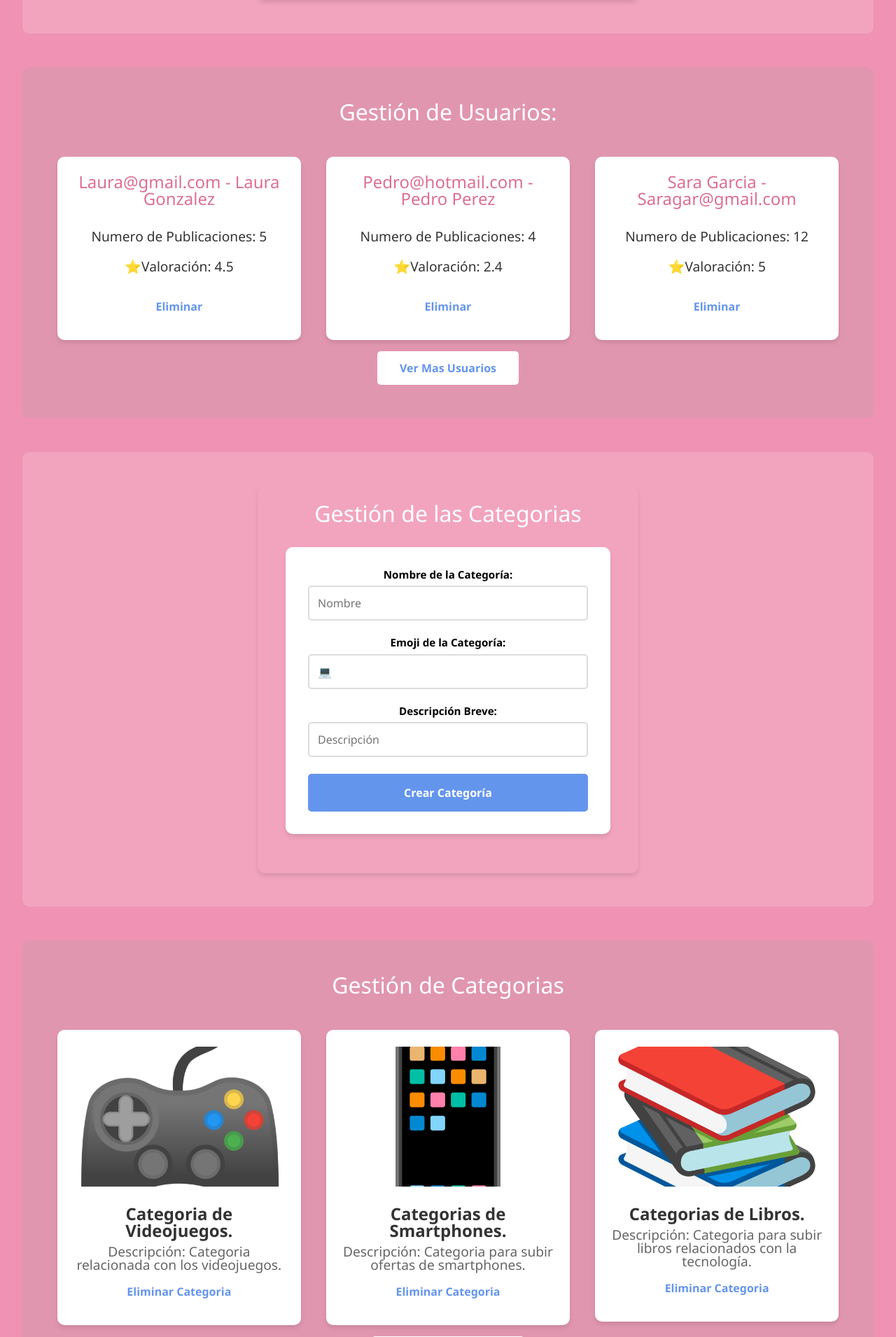
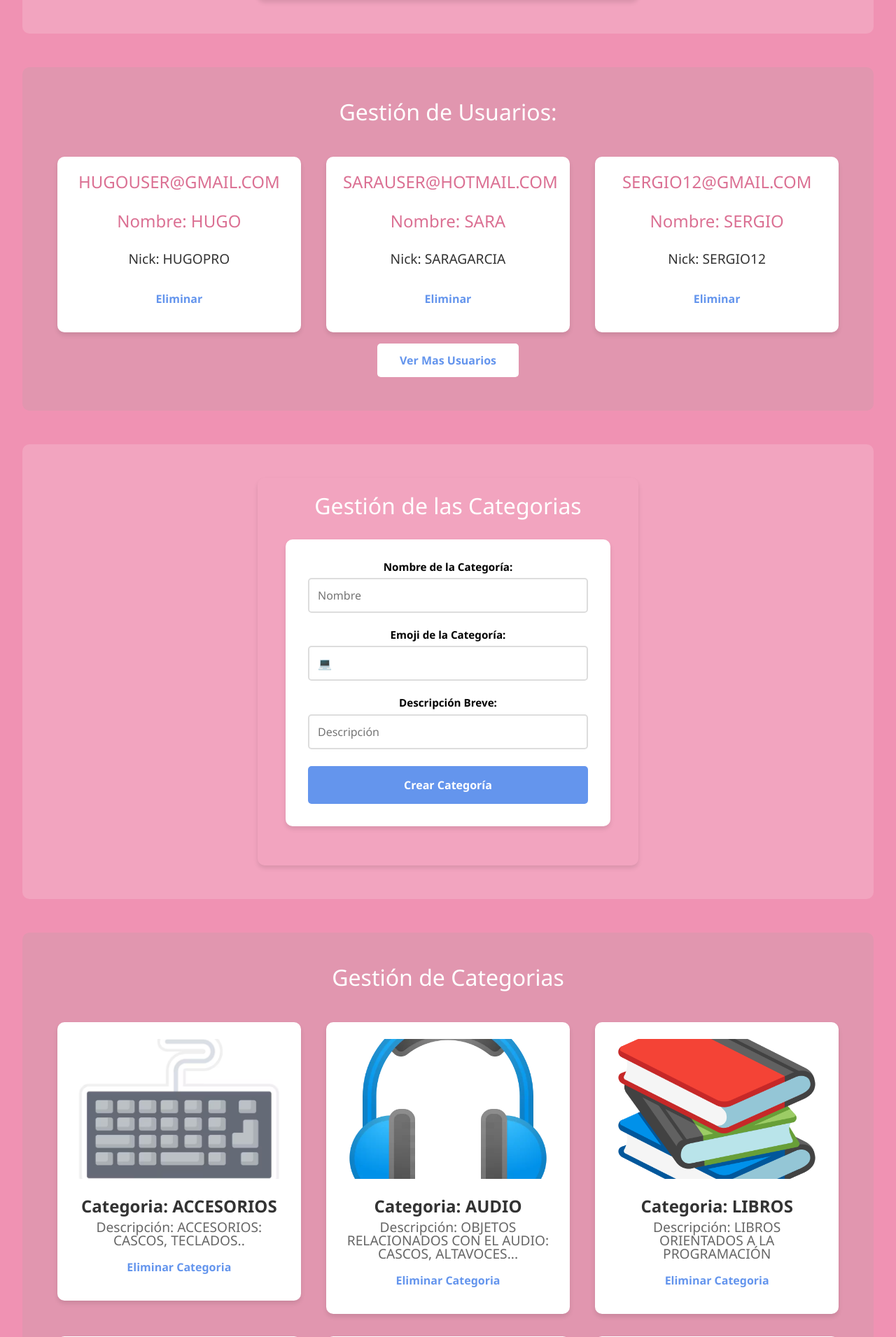
Before and after one commit to Hugo-Garcia-SanPedro/DevSwap, a PHP site: page /admin.php in a window 1280 px wide. Shown: the part 1475-3386 px from the top of the page at 70% size. Run offline with PHP 8.4, Linux system fonts and the light colour scheme; a user stored in the database is signed in; data comes from the database, SQL or seed files in the repository.

Commit message:
Categorias en admin.php

```diff
--- a/admin.php
+++ b/admin.php
@@ -15,6 +15,7 @@
 
     // Comprobamos que se haya enviado un POST, para crear usuario
     if($_SERVER['REQUEST_METHOD'] == 'POST') {
+        if(isset($_POST['gestion-usuarios'])) {
             $correo_u = $_POST['Correo'] ?? '';
             $nick_u = $_POST['Nick'] ?? '';
             $apellido1 = $_POST['Apellido1'] ?? '';
@@ -44,6 +45,70 @@
                 } else {
                     $error = 'Error al crear el usuario: ' . mysqli_error($conexion);
                 }
+            }
+        }
+    }
+
+    // Comprobamos que se haya usado el metodo POST, en el segundo formulario
+    if($_SERVER['REQUEST_METHOD'] == 'POST') {
+        if(isset($_POST['gestion-categorias'])) {
+            $nombre_c = $_POST['nombre_c'] ?? '';
+            $emoji = $_POST['emoji'] ?? '';
+            $descripcion = $_POST['descripcion'] ?? '';
+
+            // Comprobamos que los campos esten completos
+            if(empty($nombre_c) || empty($emoji) || empty($descripcion)) {
+                $error = 'Error al completar los campos.';
+
+            } else {
+                // Creamos la consulta SQL, para insertar los valores
+                $consulta_crear_categoria = "
+                    INSERT INTO CATEGORIA(NOMBRE_C, DESCRIPCION_C, IMAGEN_C)
+                    VALUES
+                    ('$nombre_c', '$descripcion', '$emoji')
+                ";
+
+                // Obtenemos el resultado de la consulta
+                $resultado_crear_categoria = mysqli_query($conexion, $consulta_crear_categoria);
+                if($resultado_crear_categoria) {
+                    $exito = 'La categoria se creo satisfactoriamente.';
+
+                } else {
+                    $error = 'Error al crear la categoria. ' . mysqli_error($conexion);
+                }
+            }
+        }
+    }
+
+    // Presentar usuarios
+    $usuarios = [];
+    $obtener_usuarios = "
+        SELECT U.CORREO_U, U.NICK_U, U.NOMBRE_U
+        FROM USUARIO U
+        ORDER BY RAND()
+        LIMIT 3
+    ";
+
+    $resultado_obtener_usuarios = mysqli_query($conexion, $obtener_usuarios);
+    if($resultado_obtener_usuarios && mysqli_num_rows($resultado_obtener_usuarios) > 0) {
+        while($fila = mysqli_fetch_assoc($resultado_obtener_usuarios)) {
+            $usuarios[] = $fila;
+        }
+    }
+
+    // Presentar categorias
+    $categorias = [];
+    $obtener_categorias = "
+        SELECT C.NOMBRE_C, C.DESCRIPCION_C, C.IMAGEN_C
+        FROM CATEGORIA C
+        ORDER BY RAND()
+        LIMIT 3
+    ";
+
+    $resultado_obtener_categorias = mysqli_query($conexion, $obtener_categorias);
+    if($resultado_obtener_categorias && mysqli_num_rows($resultado_obtener_categorias) > 0) {
+        while($fila_c = mysqli_fetch_assoc($resultado_obtener_categorias)) {
+            $categorias[] = $fila_c;
         }
     }
 ?>
@@ -89,6 +154,7 @@
                 <div class="registro">
                     <h3 id="Usuarios">Gestión de Usuarios</h3>
                     <form method="POST" action="admin.php">
+                        <input type="hidden" name="gestion-usuarios">
                         <label for="Nombre">Nombre:</label>
                         <input type="text" id="Nombre" name="Nombre" placeholder="Nombre de Usuario">
                         <label for="Nick">Nick:</label>
@@ -113,24 +179,16 @@
             <!-- Usuarios que hay -->
             <div class="par">
                 <h3>Gestión de Usuarios:</h3>
+
+                <!-- Bucle para mostrar los usuarios -->
+                <?php foreach($usuarios as $usuario): ?>
                     <div class="tarjeta">
-                    <h3>Laura@gmail.com - Laura Gonzalez</h3>
-                    <p>Numero de Publicaciones: 5</p>
-                    <p>⭐Valoración: 4.5</p>
+                        <h3><?php echo htmlspecialchars($usuario['CORREO_U']); ?></h3>
+                        <h3>Nombre: <?php echo htmlspecialchars($usuario['NOMBRE_U']); ?></h3>
+                        <p>Nick: <?php echo htmlspecialchars($usuario['NICK_U']); ?></p>
                         <a href="#Top">Eliminar</a>
                     </div>
-                <div class="tarjeta">
-                    <h3>Pedro@hotmail.com - Pedro Perez</h3>
-                    <p>Numero de Publicaciones: 4</p>
-                    <p>⭐Valoración: 2.4</p>
-                    <a href="#Top">Eliminar</a>
-                </div>
-                <div class="tarjeta">
-                    <h3>Sara Garcia - Saragar@gmail.com</h3>
-                    <p>Numero de Publicaciones: 12</p>
-                    <p>⭐Valoración: 5</p>
-                    <a href="#Top">Eliminar</a>
-                </div>
+                <?php endforeach; ?>
                 <a href="#Top">Ver Mas Usuarios</a>
             </div>
 
@@ -139,6 +197,7 @@
                 <div class="registro">
                     <h3 id="Categorias">Gestión de las Categorias</h3>
                     <form method="POST" action="admin.php">
+                        <input type="hidden" name="gestion-categorias">
                         <label for="nombre_c">Nombre de la Categoría:</label>
                         <input type="text" id="nombre_c" name="nombre_c" placeholder="Nombre">
                         <label for="emoji">Emoji de la Categoría:</label>
@@ -153,6 +212,17 @@
             <!-- Categorias creadas -->
             <div class="par">
                 <h3>Gestión de Categorias</h3>
+
+                <!-- Bucle para crear las categorias -->
+                <?php foreach($categorias as $categoria): ?>
+                    <div class="Oferta">
+                        <img src="<?php echo htmlspecialchars($categoria['IMAGEN_C']); ?>" alt="Emoji categorias.">
+                        <h4>Categoria: <?php echo htmlspecialchars($categoria['NOMBRE_C']); ?></h4>
+                        <p>Descripción: <?php echo htmlspecialchars($categoria['DESCRIPCION_C']); ?></p>
+                        <a>Eliminar Categoria</a>
+                    </div>
+                <?php endforeach; ?>
+
                 <div class="Oferta">
                     <img src="imagenes/Emoji/emoji_videojuego.png" alt="Emoji de un mando de videojuegos.">
                     <h4>Categoria de Videojuegos.</h4>
```
Lines whose indentation alone changed are shown as unchanged.
